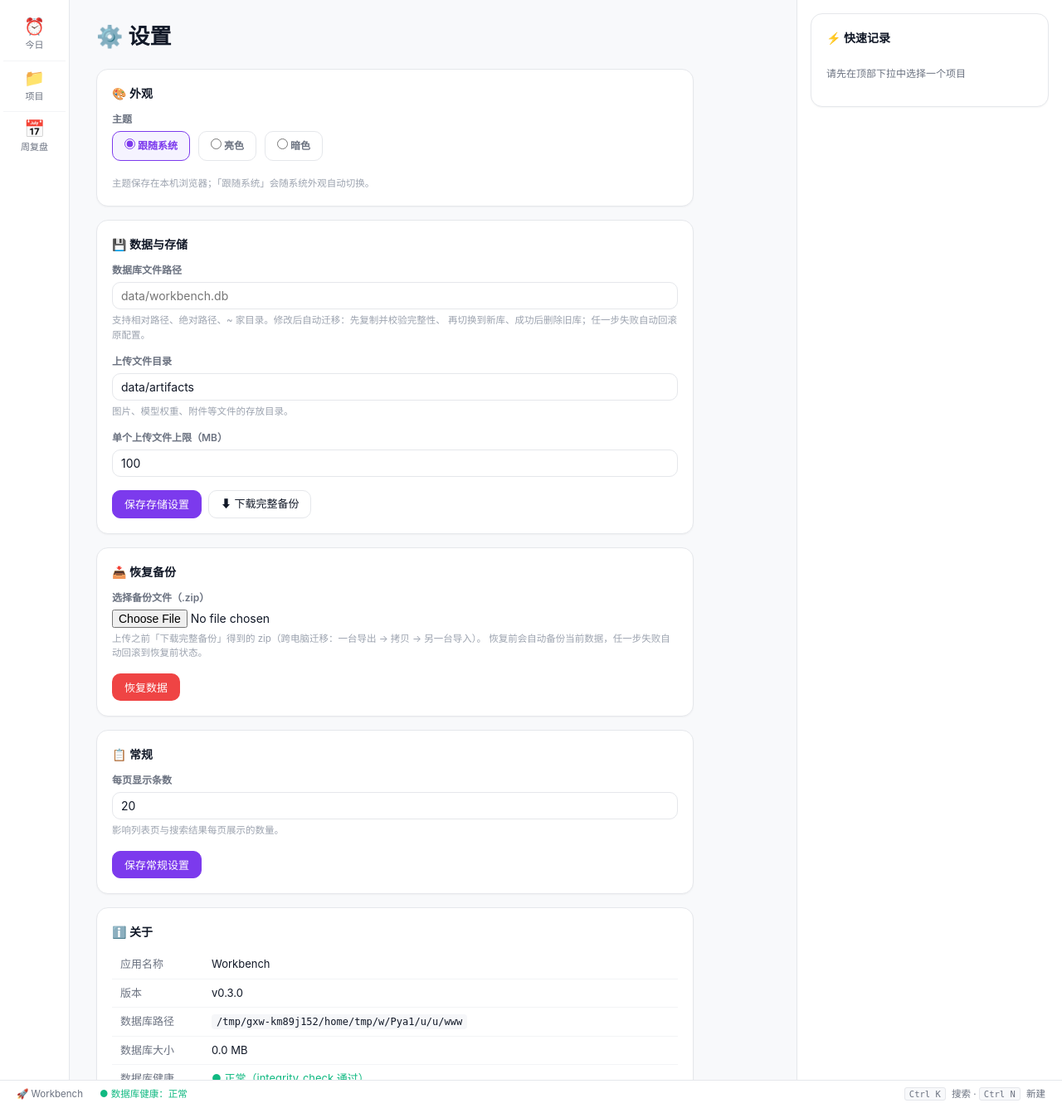
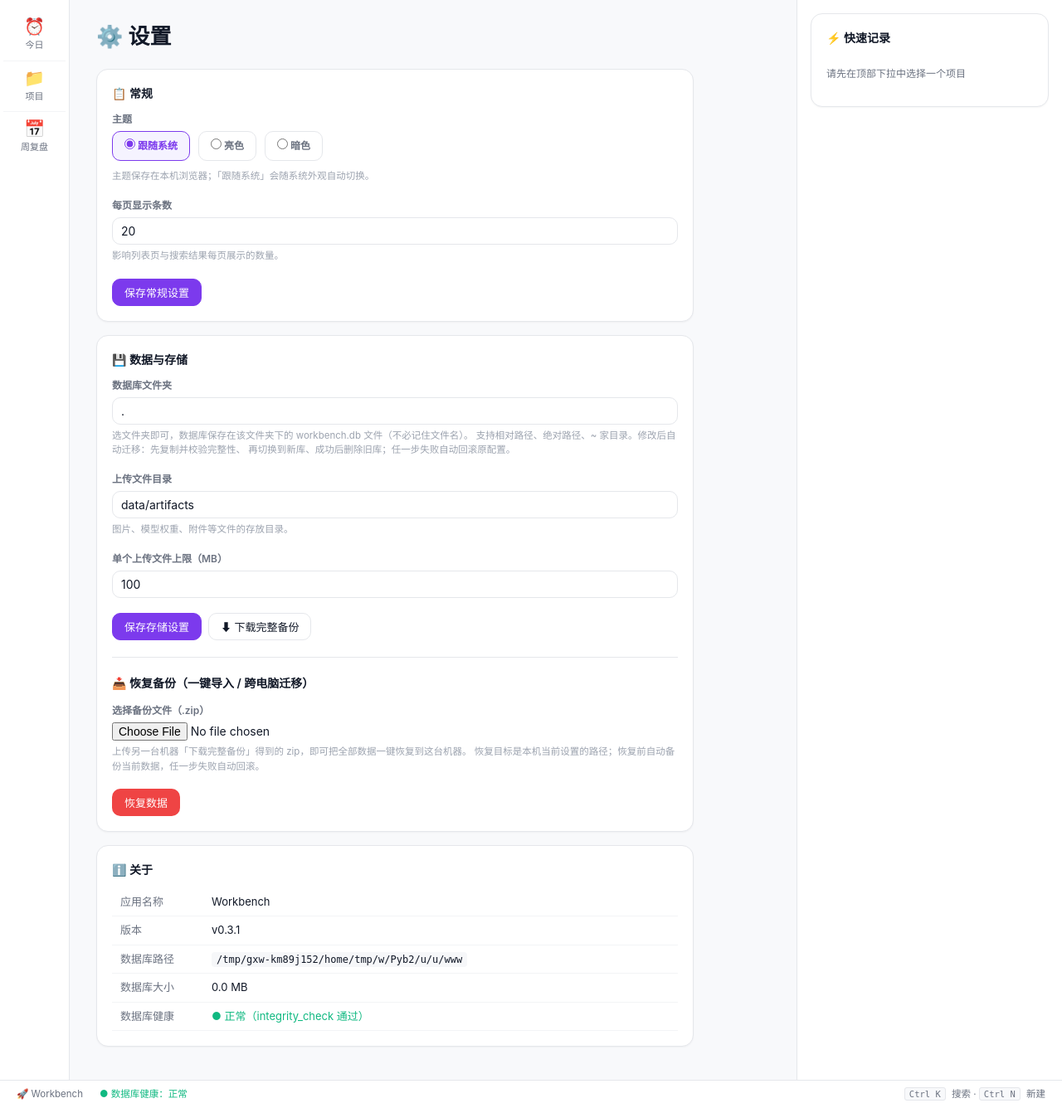
Before and after one commit to treeChan/csworkbench, a FastAPI app: page /settings in a window 1280 px wide. Shown: the part 56-1392 px from the top of the page at 83% size. Run offline with FastAPI, Linux system fonts and the light colour scheme; parts of the project's set-up code (start-up, migrations or seed data) failed here and were passed over.

Commit message:
fix: 设置模块多处修复 + 桌面端路径持久化，版本升至 0.3.1
- 数据库路径改「文件夹」语义：选目录即可，自动使用该目录下 workbench.db
- 桌面端设置持久化：配置写入 appdata/.env（WORKBENCH_APP_DATA_DIR），
  重启 App 不再还原默认路径
- 恢复备份落到本机当前设置的路径（忽略备份包里的相对路径）
- 下载完整备份加前端反馈：明确提示文件名与保存位置
- 设置页布局整合：常规（含主题）置顶、恢复备份并入数据与存储
- 版本号统一 0.3.1（config / Cargo.toml / tauri.conf.json）

```diff
--- a/app/static/style.css
+++ b/app/static/style.css
@@ -1023,6 +1023,9 @@ button.pipeline-step:focus { outline: 2px solid var(--c-primary-light); outline-
    ================================================================= */
 
 .settings-card { max-width: 720px; }
+.settings-card .form-row { margin-bottom: 18px; }
+.settings-divider { border: none; border-top: 1px solid var(--c-border); margin: 20px 0; }
+.card-subtitle { margin: 0 0 14px; font-size: 14px; font-weight: 600; color: var(--c-text); }
 
 .theme-picker { display: flex; gap: 10px; flex-wrap: wrap; }
 .theme-option {
--- a/app/templates/settings.html
+++ b/app/templates/settings.html
@@ -14,13 +14,15 @@
 {% if saved %}
 <div class="alert alert-success">
     <strong>已保存。</strong>
-    {% if saved == 'storage' %}存储设置已更新（路径迁移已完成）。{% elif saved == 'general' %}常规设置已更新。{% endif %}
+    {% if saved == 'storage' %}存储设置已更新（路径迁移已完成）。{% elif saved == 'general' %}常规设置已更新。{% elif saved == 'restore' %}备份已恢复，数据已全部还原。{% endif %}
 </div>
 {% endif %}
+<div id="page-notice" style="display:none"></div>
 
-<!-- 外观 -->
+<!-- 常规（最前）：主题 + 每页条数 -->
 <div class="card settings-card">
-    <h3 class="card-title">🎨 外观</h3>
+    <h3 class="card-title">📋 常规</h3>
+    <form method="post" action="/settings/general">
         <div class="form-row">
             <label>主题</label>
             <div class="theme-picker" id="theme-picker">
@@ -37,22 +39,32 @@
                     暗色
                 </label>
             </div>
-    </div>
             <p class="settings-hint">主题保存在本机浏览器；「跟随系统」会随系统外观自动切换。</p>
         </div>
+        <div class="form-row">
+            <label>每页显示条数</label>
+            <input type="number" name="page_size" min="5" max="200" value="{{ page_size }}">
+            <p class="settings-hint">影响列表页与搜索结果每页展示的数量。</p>
+        </div>
+        <div class="form-actions">
+            <button type="submit" class="btn btn-primary">保存常规设置</button>
+        </div>
+    </form>
+</div>
 
-<!-- 数据与存储 -->
+<!-- 数据与存储：路径 + 备份 + 恢复（都是对文件的操作，合并一块） -->
 <div class="card settings-card">
     <h3 class="card-title">💾 数据与存储</h3>
     <form method="post" action="/settings/storage">
         <div class="form-row">
-            <label>数据库文件路径</label>
+            <label>数据库文件夹</label>
             <div class="path-input-row">
-                <input type="text" name="db_path" id="db_path" value="{{ db_path }}" required
-                       placeholder="data/workbench.db">
+                <input type="text" name="db_path" id="db_path" value="{{ db_dir }}" required
+                       placeholder="data">
                 <button type="button" class="btn btn-outline browse-btn" data-target="db_path">浏览…</button>
             </div>
             <p class="settings-hint">
+                选文件夹即可，数据库保存在该文件夹下的 workbench.db 文件（不必记住文件名）。
                 支持相对路径、绝对路径、~ 家目录。修改后自动迁移：先复制并校验完整性、
                 再切换到新库、成功后删除旧库；任一步失败自动回滚原配置。
             </p>
@@ -73,41 +85,25 @@
         </div>
         <div class="form-actions">
             <button type="submit" class="btn btn-primary">保存存储设置</button>
-            <a href="/api/settings/backup" class="btn btn-outline">⬇ 下载完整备份</a>
+            <button type="button" class="btn btn-outline" id="download-backup">⬇ 下载完整备份</button>
         </div>
     </form>
-</div>
 
-<!-- 恢复备份 -->
-<div class="card settings-card">
-    <h3 class="card-title">📥 恢复备份</h3>
+    <hr class="settings-divider">
+
+    <h4 class="card-subtitle">📥 恢复备份（一键导入 / 跨电脑迁移）</h4>
     <form method="post" action="/settings/restore" enctype="multipart/form-data"
           onsubmit="return confirm('恢复将覆盖当前所有数据（数据库、上传文件、配置），且不可撤销。确定继续？');">
         <div class="form-row">
             <label>选择备份文件（.zip）</label>
             <input type="file" name="backup" accept=".zip,application/zip" required>
             <p class="settings-hint">
-                上传之前「下载完整备份」得到的 zip（跨电脑迁移：一台导出 → 拷贝 → 另一台导入）。
-                恢复前会自动备份当前数据，任一步失败自动回滚到恢复前状态。
+                上传另一台机器「下载完整备份」得到的 zip，即可把全部数据一键恢复到这台机器。
+                恢复目标是本机当前设置的路径；恢复前自动备份当前数据，任一步失败自动回滚。
             </p>
         </div>
         <div class="form-actions">
             <button type="submit" class="btn btn-danger">恢复数据</button>
-        </div>
-    </form>
-</div>
-
-<!-- 常规 -->
-<div class="card settings-card">
-    <h3 class="card-title">📋 常规</h3>
-    <form method="post" action="/settings/general">
-        <div class="form-row">
-            <label>每页显示条数</label>
-            <input type="number" name="page_size" min="5" max="200" value="{{ page_size }}">
-            <p class="settings-hint">影响列表页与搜索结果每页展示的数量。</p>
-        </div>
-        <div class="form-actions">
-            <button type="submit" class="btn btn-primary">保存常规设置</button>
         </div>
     </form>
 </div>
@@ -154,6 +150,63 @@
     }
 })();
 
+/* 页面内提示条（下载反馈用，替代 alert 打断） */
+(function () {
+    "use strict";
+    var noticeEl = document.getElementById("page-notice");
+    window.showNotice = function (html, isError) {
+        if (!noticeEl) { alert(html); return; }
+        noticeEl.innerHTML = html;
+        noticeEl.className = "alert " + (isError ? "alert-error" : "alert-success");
+        noticeEl.style.display = "block";
+        clearTimeout(window.showNotice._t);
+        window.showNotice._t = setTimeout(function () {
+            noticeEl.style.display = "none";
+        }, isError ? 8000 : 10000);
+    };
+})();
+
+/* 下载完整备份：前端触发，让用户明确知道保存到哪了 */
+(function () {
+    "use strict";
+    var dlBtn = document.getElementById("download-backup");
+    if (!dlBtn) return;
+    dlBtn.addEventListener("click", function () {
+        var btn = this;
+        btn.disabled = true;
+        var oldText = btn.textContent;
+        btn.textContent = "正在打包…";
+        fetch("/api/settings/backup")
+            .then(function (resp) {
+                if (!resp.ok) throw new Error("HTTP " + resp.status);
+                var cd = resp.headers.get("Content-Disposition") || "";
+                var m = cd.match(/filename="?([^";]+)"?/i);
+                var name = m ? m[1] : "workbench-backup.zip";
+                return resp.blob().then(function (blob) {
+                    return { blob: blob, name: name };
+                });
+            })
+            .then(function (r) {
+                var url = URL.createObjectURL(r.blob);
+                var a = document.createElement("a");
+                a.href = url;
+                a.download = r.name;
+                document.body.appendChild(a);
+                a.click();
+                a.remove();
+                setTimeout(function () { URL.revokeObjectURL(url); }, 5000);
+                window.showNotice("已开始下载：<b>" + r.name + "</b>。<br>保存在系统默认的「下载」文件夹（桌面版点系统下载图标 / 浏览器可查下载记录）。");
+            })
+            .catch(function (e) {
+                window.showNotice("下载失败：" + e, true);
+            })
+            .finally(function () {
+                btn.disabled = false;
+                btn.textContent = oldText;
+            });
+    });
+})();
+
 /* 桌面 App（Tauri）：原生目录选择对话框；web 版无 __TAURI__ 则隐藏按钮 */
 (function () {
     "use strict";
--- a/desktop/sidecar/entry.py
+++ b/desktop/sidecar/entry.py
@@ -27,6 +27,17 @@ import threading
 from pathlib import Path
 
 
+def _load_persist_env(app_data_dir: Path) -> dict:
+    """读 appdata/.env（用户设置持久层）。读不到就当空字典。"""
+    try:
+        from dotenv import dotenv_values
+
+        vals = dotenv_values(app_data_dir / ".env")
+        return {str(k): str(v) for k, v in (vals or {}).items() if v}
+    except Exception:
+        return {}
+
+
 def pick_port(preferred: int) -> int:
     """从 preferred 开始向后找一个可绑定的端口。"""
     for off in range(64):
@@ -49,7 +60,16 @@ def main() -> None:
     ap.add_argument("--artifacts", default=None, help="上传文件的持久化根目录")
     a = ap.parse_args()
 
-    db = Path(a.db).expanduser().resolve()
+    # ---- 持久化设置层 ----
+    # 桌面端由 Rust 宿主通过 WORKBENCH_APP_DATA_DIR 传入 appdata 目录:
+    #   1) 若 appdata/.env 已有用户设置(设置页改过的路径/配置),以它为准覆盖 --db 参数
+    #   2) 首次启动时把当前生效路径写入,让设置页改路径后能跨重启保存
+    # (PyInstaller 里 BASE_DIR 是临时解压目录,.env 写那里重启就丢)
+    app_data_dir = os.environ.get("WORKBENCH_APP_DATA_DIR")
+    persist = _load_persist_env(Path(app_data_dir)) if app_data_dir else {}
+
+    db_raw = persist.get("WORKBENCH_DB_PATH") or a.db
+    db = Path(db_raw).expanduser().resolve()
     db.parent.mkdir(parents=True, exist_ok=True)
 
     # ---- 必须在 import app 之前 ----
@@ -62,10 +82,31 @@ def main() -> None:
 
     os.environ["WORKBENCH_DB_PATH"] = str(db)
     os.environ.setdefault("WORKBENCH_APP_NAME", "Workbench")
-    if a.artifacts:
-        art = Path(a.artifacts).expanduser().resolve()
+    art_raw = persist.get("WORKBENCH_ARTIFACT_DIR") or a.artifacts
+    if art_raw:
+        art = Path(art_raw).expanduser().resolve()
         art.mkdir(parents=True, exist_ok=True)
         os.environ["WORKBENCH_ARTIFACT_DIR"] = str(art)
+    else:
+        art = None
+
+    # 非路径配置(page_size 等)透传给 settings;显式环境变量 > appdata/.env
+    for _k, _v in persist.items():
+        if _k not in ("WORKBENCH_DB_PATH", "WORKBENCH_ARTIFACT_DIR"):
+            os.environ.setdefault(_k, _v)
+
+    # 首次启动:把当前生效路径持久化,设置页改路径后才能覆盖
+    if app_data_dir and not persist.get("WORKBENCH_DB_PATH"):
+        try:
+            lines = [f"WORKBENCH_DB_PATH={db}"]
+            if art:
+                lines.append(f"WORKBENCH_ARTIFACT_DIR={art}")
+            Path(app_data_dir).mkdir(parents=True, exist_ok=True)
+            (Path(app_data_dir) / ".env").write_text(
+                "\n".join(lines) + "\n", encoding="utf-8"
+            )
+        except Exception:
+            pass
 
     port = pick_port(a.port if a.port > 0 else 8750)
     handshake = json.dumps({"status": "ready", "port": port})
--- a/desktop/src-tauri/Cargo.toml
+++ b/desktop/src-tauri/Cargo.toml
@@ -1,6 +1,6 @@
 [package]
 name = "csworkbench"
-version = "0.3.0"
+version = "0.3.1"
 description = "Desktop shell for csworkbench (FastAPI + SQLite research workbench)"
 edition = "2021"
 
--- a/desktop/src-tauri/tauri.conf.json
+++ b/desktop/src-tauri/tauri.conf.json
@@ -1,7 +1,7 @@
 {
   "$schema": "https://schema.tauri.app/config/2",
   "productName": "csworkbench",
-  "version": "0.3.0",
+  "version": "0.3.1",
   "identifier": "com.csworkbench.desktop",
   "build": {
     "devUrl": "http://127.0.0.1:8000",
```
Also changed, not shown: app/config.py (+16 -4 lines), app/routes/pages.py (+8 -0 lines), app/services/settings_service.py (+8 -5 lines), README.md, desktop/README.md, 1 other file. Lines whose indentation alone changed are shown as unchanged.
